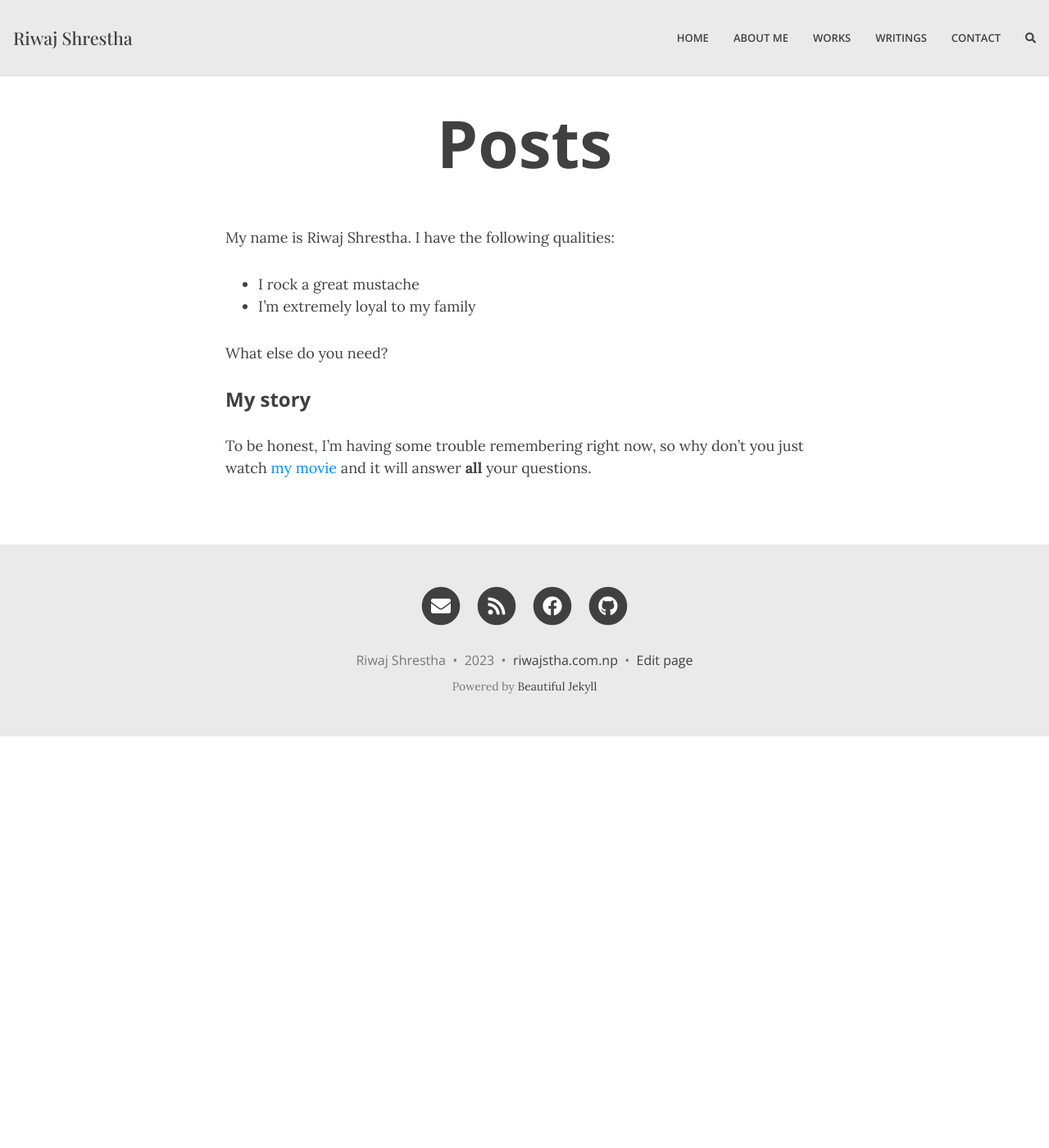
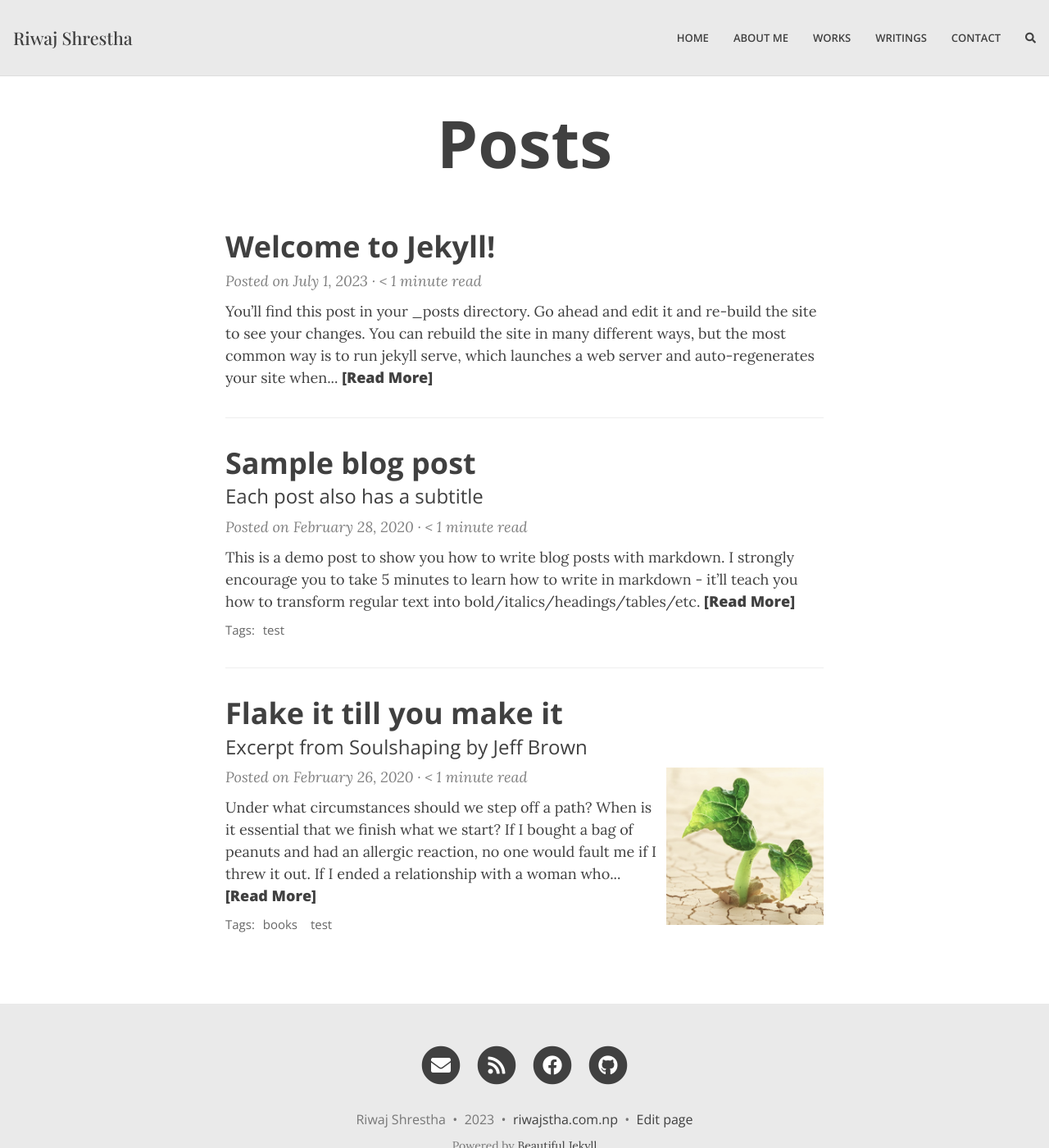
Before and after one commit to Riwaj-shrestha/riwaj-blog-jekyll, a Jekyll site: the page built from _pages/posts.md, in a window 1280 px wide and 1400 px high. Shown: the whole window at 82% size. Built offline with Jekyll 4.4.1, drawn with Linux system fonts in a browser that asks for light colours; nearby versions of some CDN libraries; some web fonts are replaced; comment, search, counter and statistics services are not loaded.

Commit message:
[New]: adds posts page

```diff
--- /dev/null
+++ b/_layouts/posts.html
@@ -0,0 +1,119 @@
+---
+layout: page
+---
+
+{{ content }}
+
+{% assign posts = paginator.posts | default: site.posts %}
+
+
+
+<!-- role="list" needed so that `list-style: none` in Safari doesn't remove the list semantics -->
+<ul class="posts-list list-unstyled" role="list">
+  {% for post in posts %}
+  <li class="post-preview">
+    <article>
+
+      {%- capture thumbnail -%}
+        {% if post.thumbnail-img %}
+          {{ post.thumbnail-img }}
+        {% elsif post.cover-img %}
+          {% if post.cover-img.first %}
+            {{ post.cover-img[0].first.first }}
+          {% else %}
+            {{ post.cover-img }}
+          {% endif %}
+        {% else %}
+        {% endif %}
+      {% endcapture %}
+      {% assign thumbnail=thumbnail | strip %}
+
+      {% if site.feed_show_excerpt == false %}
+      {% if thumbnail != "" %}
+      <div class="post-image post-image-normal">
+        <a href="{{ post.url | absolute_url }}" aria-label="Thumbnail">
+          <img src="{{ thumbnail | absolute_url }}" alt="Post thumbnail">
+        </a>
+      </div>
+      {% endif %}
+      {% endif %}
+
+      <a href="{{ post.url | absolute_url }}">
+        <h2 class="post-title">{{ post.title | strip_html }}</h2>
+
+        {% if post.subtitle %}
+          <h3 class="post-subtitle">
+          {{ post.subtitle | strip_html }}
+          </h3>
+        {% endif %}
+      </a>
+
+      <p class="post-meta">
+        {% assign date_format = site.date_format | default: "%B %-d, %Y" %}
+        Posted on {{ post.date | date: date_format }}
+          {% if post.readtime %}
+            {% include readtime.html %}
+          {% endif %}
+      </p>
+
+
+      {% if thumbnail != "" %}
+      <div class="post-image post-image-small">
+        <a href="{{ post.url | absolute_url }}" aria-label="Thumbnail">
+          <img src="{{ thumbnail | absolute_url }}" alt="Post thumbnail">
+        </a>
+      </div>
+      {% endif %}
+
+      {% unless site.feed_show_excerpt == false %}
+      {% if thumbnail != "" %}
+      <div class="post-image post-image-short">
+        <a href="{{ post.url | absolute_url }}" aria-label="Thumbnail">
+          <img src="{{ thumbnail | absolute_url }}" alt="Post thumbnail">
+        </a>
+      </div>
+      {% endif %}
+
+      <div class="post-entry">
+        {% assign excerpt_length = site.excerpt_length | default: 50 %}
+        {{ post.excerpt | strip_html | truncatewords: excerpt_length }}
+        {% assign excerpt_word_count = post.excerpt | number_of_words %}
+        {% if post.content != post.excerpt or excerpt_word_count > excerpt_length %}
+          <a href="{{ post.url | absolute_url }}" class="post-read-more">[Read&nbsp;More]</a>
+        {% endif %}
+      </div>
+      {% endunless %}
+
+      {% if site.feed_show_tags != false and post.tags.size > 0 %}
+      <div class="blog-tags">
+        <span>Tags:</span>
+        <!-- role="list" needed so that `list-style: none` in Safari doesn't remove the list semantics -->
+        <ul class="d-inline list-inline" role="list">
+          {% for tag in post.tags %}
+          <li class="list-inline-item">
+            <a href="{{ '/tags' | absolute_url }}#{{- tag -}}">{{- tag -}}</a>
+          </li>
+          {% endfor %}
+        </ul>
+      </div>
+      {% endif %}
+
+    </article>
+  </li>
+  {% endfor %}
+</ul>
+
+{% if paginator.total_pages > 1 %}
+<ul class="pagination main-pager">
+  {% if paginator.previous_page %}
+  <li class="page-item previous">
+    <a class="page-link" href="{{ paginator.previous_page_path | absolute_url }}">&larr; Newer Posts</a>
+  </li>
+  {% endif %}
+  {% if paginator.next_page %}
+  <li class="page-item next">
+    <a class="page-link" href="{{ paginator.next_page_path | absolute_url }}">Older Posts &rarr;</a>
+  </li>
+  {% endif %}
+</ul>
+{% endif %}
--- a/_pages/posts.md
+++ b/_pages/posts.md
@@ -1,16 +1,5 @@
 ---
-layout: page
+layout: posts
 title: Posts
 permalink: /posts/
 ---
-
-My name is Riwaj Shrestha. I have the following qualities:
-
-- I rock a great mustache
-- I'm extremely loyal to my family
-
-What else do you need?
-
-### My story
-
-To be honest, I'm having some trouble remembering right now, so why don't you just watch [my movie](https://en.wikipedia.org/wiki/The_Princess_Bride_%28film%29) and it will answer **all** your questions.
```
